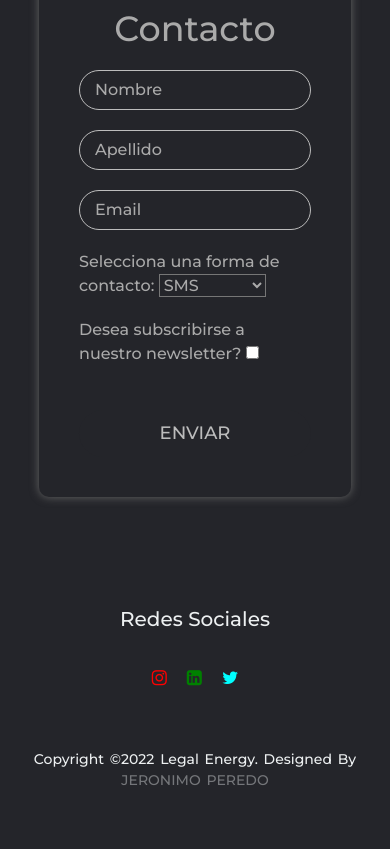
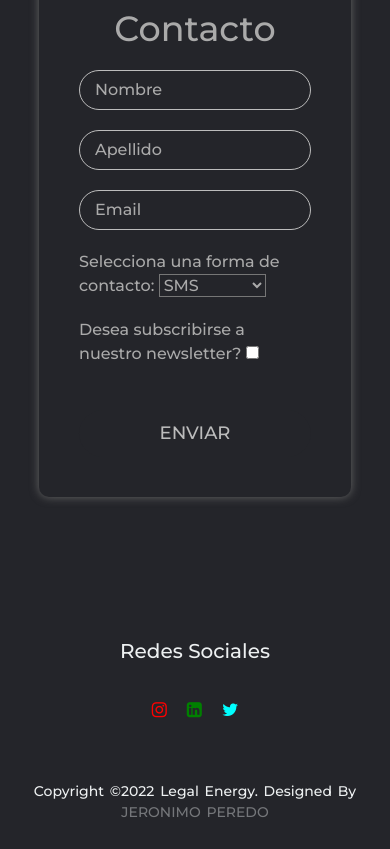
Before and after one commit to JeronimoPeredo/legal_energy-peredo, a website: page views/contacto.html in a window 390 px wide. Shown: the part 367-1216 px from the top of the page. Before the commit the page ends 1184 px from the top, so only its background shows below. Drawn offline with nearby package versions, Linux system fonts and the light colour scheme.

Commit message:
solucion final

```diff
--- a/scss/_mediaQueries.scss
+++ b/scss/_mediaQueries.scss
@@ -75,7 +75,7 @@
     }
 
     .footer-content-contacto {
-        margin-top: 1rem;
+        margin-top: 3rem;
     }
 
     .paneles-eolicos {
```
Also changed, not shown: css/estilo.css.
